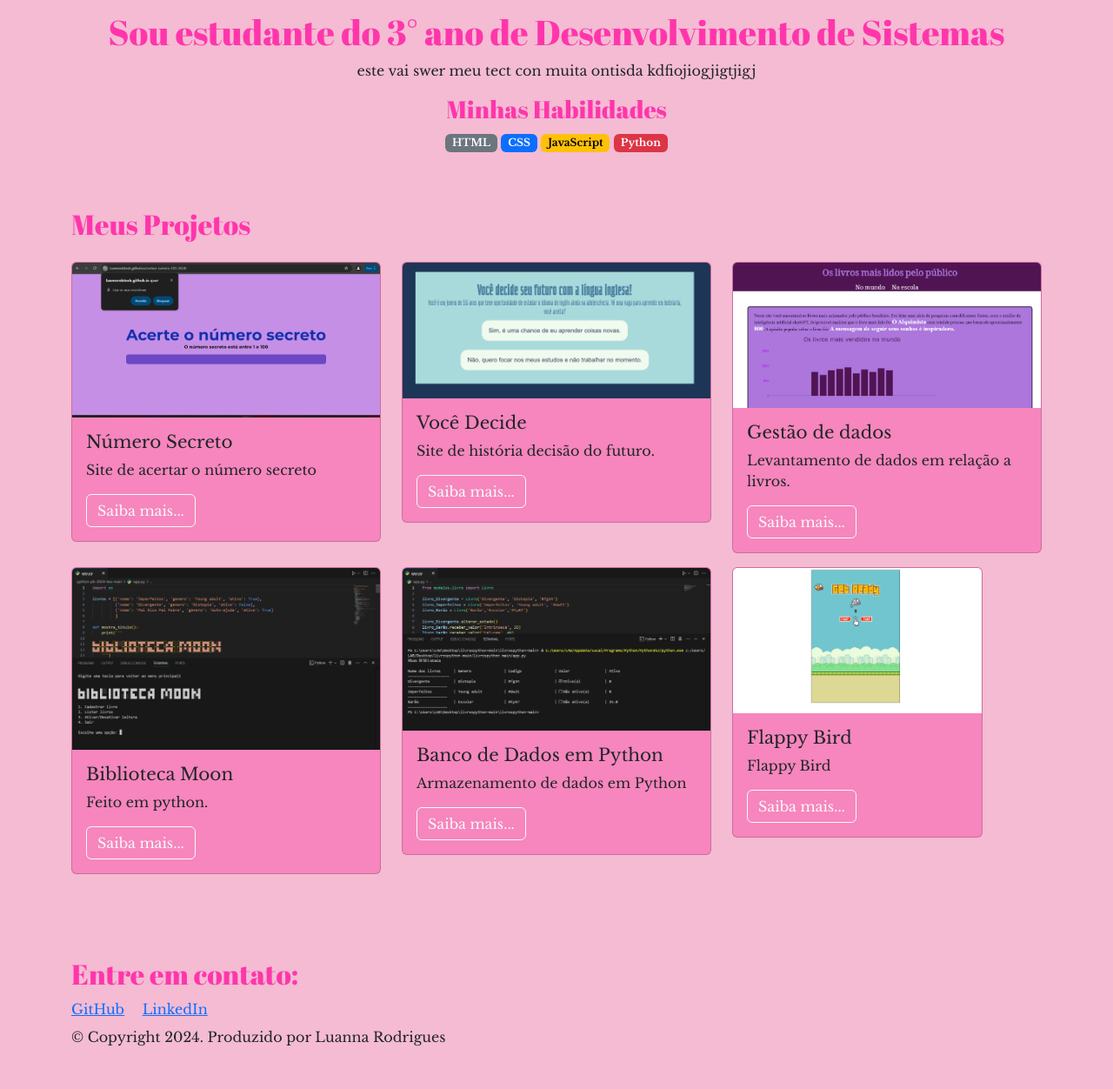
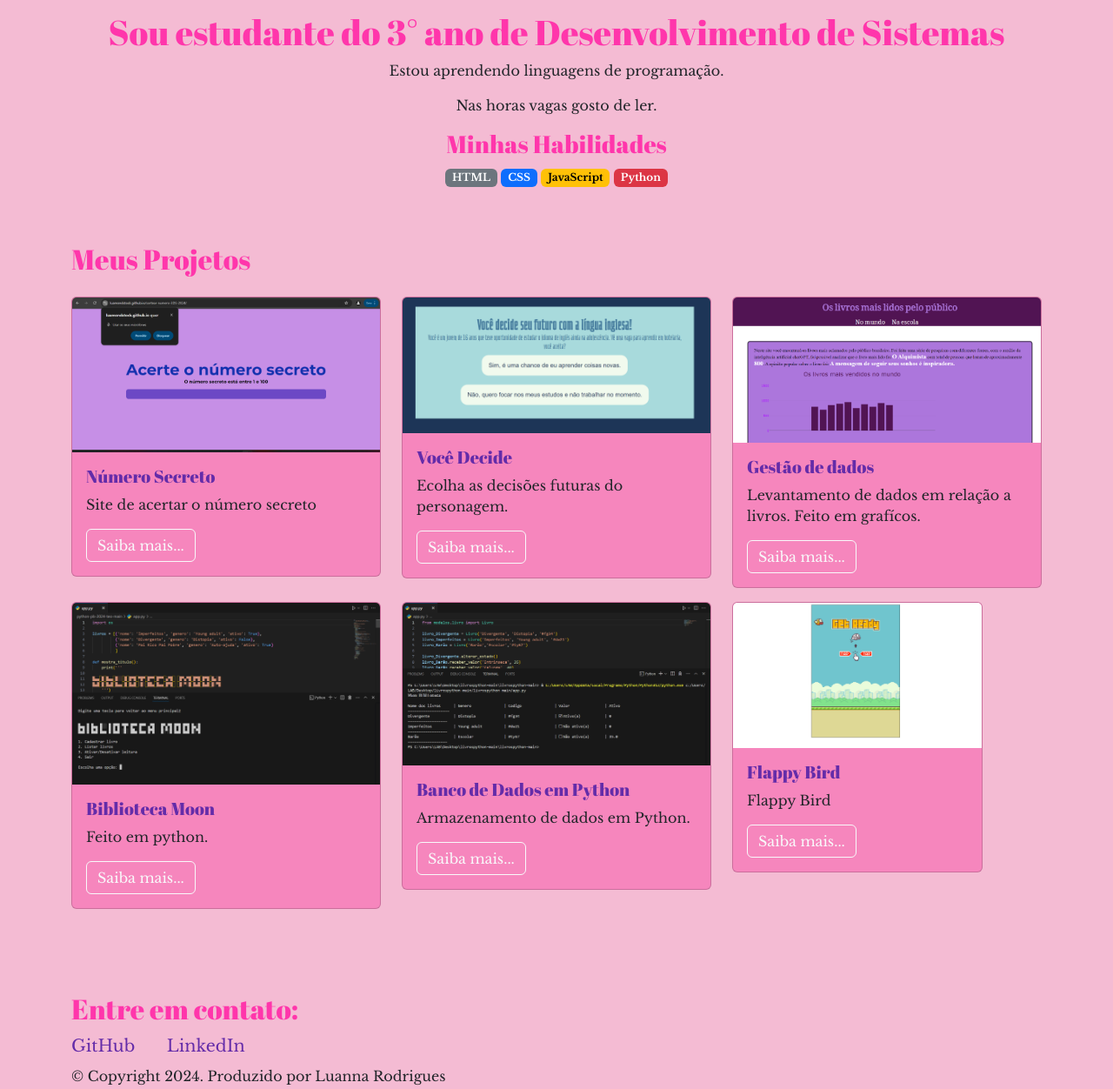
Before and after one commit to luamondstock/portifolio-3ds, a plain HTML site: page index.html in a window 1280 px wide. Shown: the part 239-1491 px from the top of the page at 87% size. Before the commit the page ends 1451 px from the top, so only its background shows below. Drawn offline with nearby package versions, Linux system fonts and the light colour scheme.

Commit message:
Add files via upload

```diff
--- a/index.html
+++ b/index.html
@@ -13,7 +13,8 @@
     <img class="img-thumbnail rounded-circle w-25" src="img/fotinha.png" alt="Eu">
     <p>Eu sou a Luanna R. Mondstock</p>
     <h1>Sou estudante do 3° ano de Desenvolvimento de Sistemas</h1>
-    <p>este vai swer meu tect con muita ontisda kdfiojiogjigtjigj</p>
+    <p>Estou aprendendo linguagens de programação.</p>
+    <p>Nas horas vagas gosto de ler. </p>
     <h3>Minhas Habilidades</h3>
     <div>
         <p class="badge text-bg-secondary"> HTML </p>
@@ -44,7 +45,7 @@
                 <img src="img/vocedecide.png" class="card-img-top" alt="...">
                 <div class="card-body">
                     <h5 class="card-title"> Você Decide </h5>
-                    <p class="card-text"> Site de história decisão do futuro. </p>
+                    <p class="card-text"> Ecolha as decisões futuras do personagem. </p>
                     <button type="button" class="btn btn-outline-light" data-bs-toggle="modal" data-bs-target="#modal02">
                         Saiba mais...
                     </button>
@@ -57,7 +58,7 @@
                 <img src="img/grafico.png" class="card-img-top" alt="...">
                 <div class="card-body">
                     <h5 class="card-title"> Gestão de dados </h5>
-                    <p class="card-text"> Levantamento de dados em relação a livros.  </p>
+                    <p class="card-text"> Levantamento de dados em relação a livros. Feito em grafícos.</p>
                         <button type="button" class="btn btn-outline-light" data-bs-toggle="modal" data-bs-target="#modal03">
                         Saiba mais...
                     </button>
@@ -83,7 +84,7 @@
                 <img src="img/pythonBD.png" class="card-img-top" alt="...">
                 <div class="card-body">
                     <h5 class="card-title">Banco de Dados em Python</h5>
-                    <p class="card-text"> Armazenamento de dados em Python</p>
+                    <p class="card-text"> Armazenamento de dados em Python.</p>
                         <button type="button" class="btn btn-outline-light" data-bs-toggle="modal" data-bs-target="#modal05">
                         Saiba mais...
                     </button>
@@ -120,8 +121,8 @@
               <p>O layout é estilizado por um arquivo CSS externo e a funcionalidade do jogo é implementada por três scripts JavaScript, que lidam com o sorteio do número, reconhecimento de voz e validação dos palpites.</p>
             </div>
             <div class="modal-footer">
-              <button type="button" class="btn btn-dark"> <a href="https://luamondstock.github.io/sortear-numero-3DS-2024/">Site</a></button>
-              <button type="button" class="btn btn-dark"><a href="https://github.com/luamondstock/sortear-numero-3DS-2024">Repositório</a></button>
+              <button type="button" class="btn btn-outline-light"> <a href="https://luamondstock.github.io/sortear-numero-3DS-2024/">Site</a></button>
+              <button type="button" class="btn btn-outline-light"><a href="https://github.com/luamondstock/sortear-numero-3DS-2024">Repositório</a></button>
             </div>
           </div>
         </div>
@@ -235,8 +236,8 @@
     <footer class="container pt-5 mt-5">
         <h2>Entre em contato:</h2>
         <div>
-            <a class="footer me-3" href="https://github.com/luamondstock">GitHub</a>
-            <a class="footer " href="https://www.linkedin.com/in/luanna-rodrigues-mondstock-41392030a?utm_source=share&utm_campaign=share_via&utm_content=profile&utm_medium=android_app">LinkedIn</a>
+          <a class= "footer-link me-3" href="https://github.com/luamondstock">GitHub</a>
+          <a class="footer-link m-3" href="https://www.linkedin.com/in/luanna-rodrigues-mondstock-41392030a?utm_source=share&utm_campaign=share_via&utm_content=profile&utm_medium=android_app">LinkedIn</a>
         </div>
         <p class="my-2">© Copyright 2024. Produzido por Luanna Rodrigues</p>
     </footer>
--- a/style.css
+++ b/style.css
@@ -41,10 +41,32 @@ h1,h2,h3{
     text-decoration: none;
 }
 
+.card-title{
+    font-family: var(--fonte-titulo);
+    color: var(--grape);
+}
+
+.btn:hover{
+    background-color: var(--persian-pink);
+    color: var(--pretinho);
+    transition: 1s;
+}
+
+
+a{
+    color: var(--persian-pink);
+    text-decoration: none;
+    font-size: 1rem;
+}
+
+a:hover {
+    background-color: var(--);
+    color: var(--persian-rose);
+    transition: 1s;
+}
+
 .footer-link{
+    text-decoration: none;
+    font-size: 1.2em;
     color: var(--grape);
-    text-decoration: none;
-    font-size: 1.2rem;
-    bottom:var(--cyclamen);
-
 }
```
